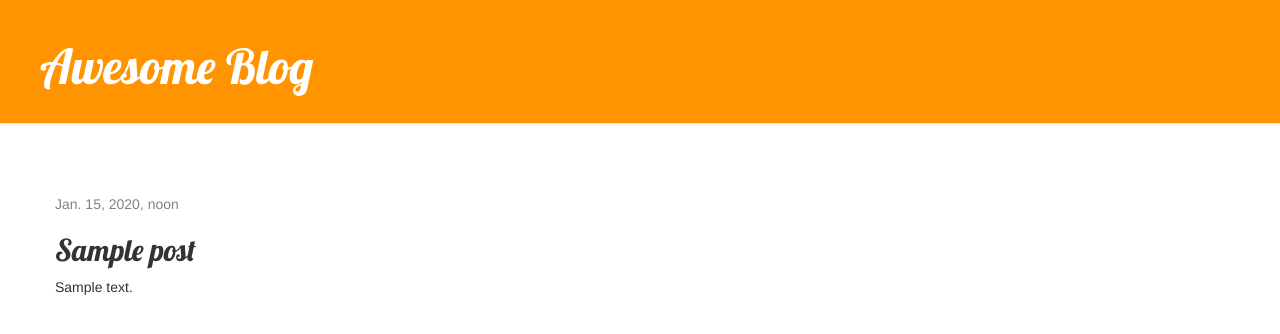
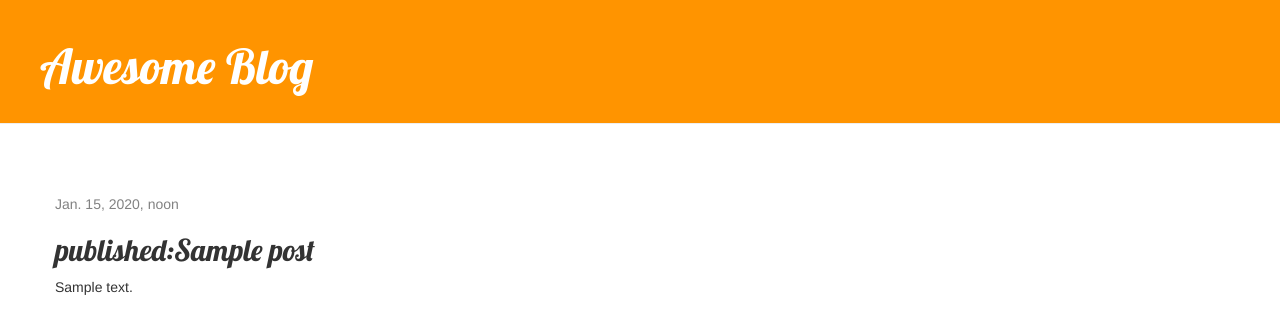
Before and after one commit to Treshch1/my-first-blog, a Django app: page /post/1/ in a window 1280 px wide. Shown: the top 334 px of the page. Run offline with Django 3.2, Linux system fonts and the light colour scheme; tables that the repository leaves empty hold one stand-in row (values such as "Sample post"); some libraries are stand-ins or nearby versions.

Commit message:
Post_detail

```diff
--- a/blog/templates/blog/post_detail.html
+++ b/blog/templates/blog/post_detail.html
@@ -7,7 +7,7 @@
                 {{ post.published_date }}
             </div>
         {% endif %}
-        <h2>{{ post.title }}</h2>
+        <h2>published:{{ post.title }}</h2>
         <p>{{ post.text|linebreaksbr }}</p>
     </div>
 {% endblock %}
```
